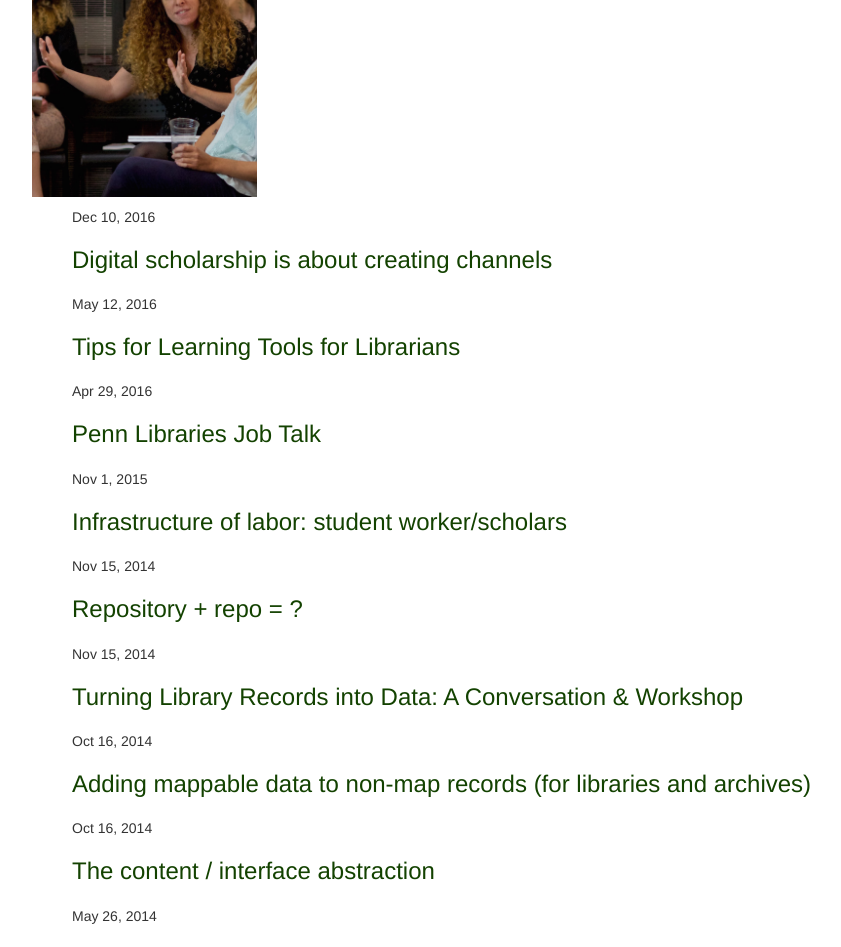
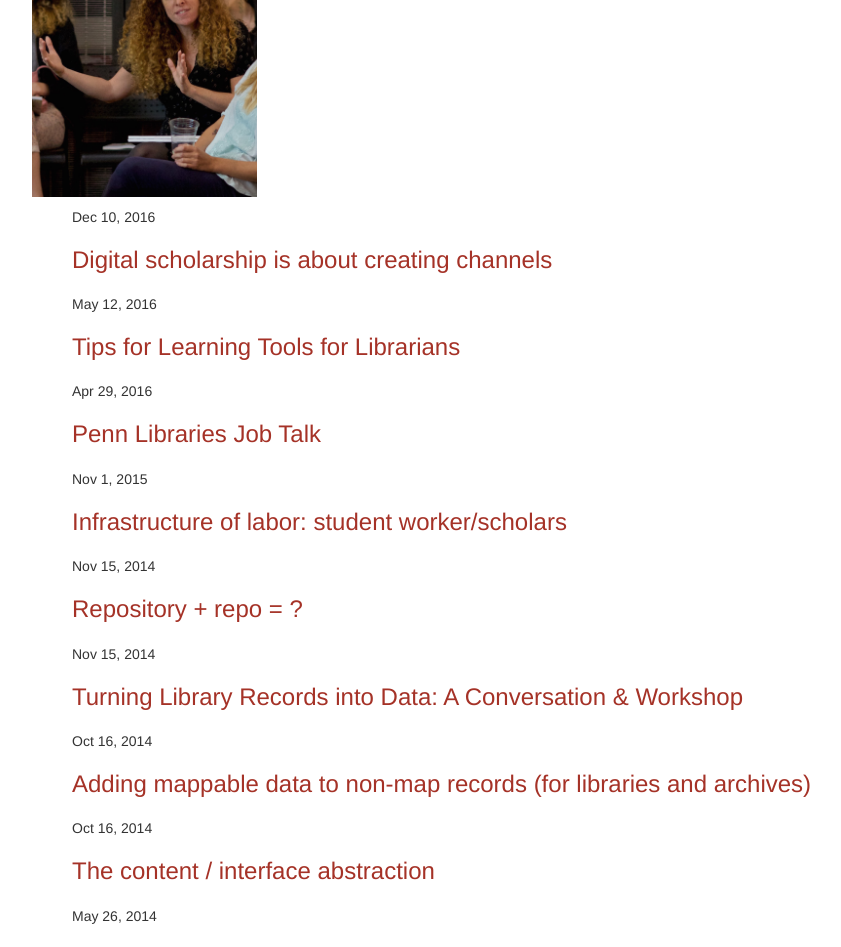
Before and after one commit to librlaurie/librlaurie.github.io, a Jekyll site: the page built from about.md, in a window 1280 px wide. Shown: the part 578-1525 px from the top of the page, without its empty margins (53-894 px from the left). Built offline with Jekyll 4.4.1, drawn with Linux system fonts in a browser that asks for light colours.

Commit message:
link colors

```diff
--- a/css/main.css
+++ b/css/main.css
@@ -20,7 +20,7 @@
 }
 
 a {
-  color:#134200;
+  color:#A53227;
 }
 
 .img-square
```
